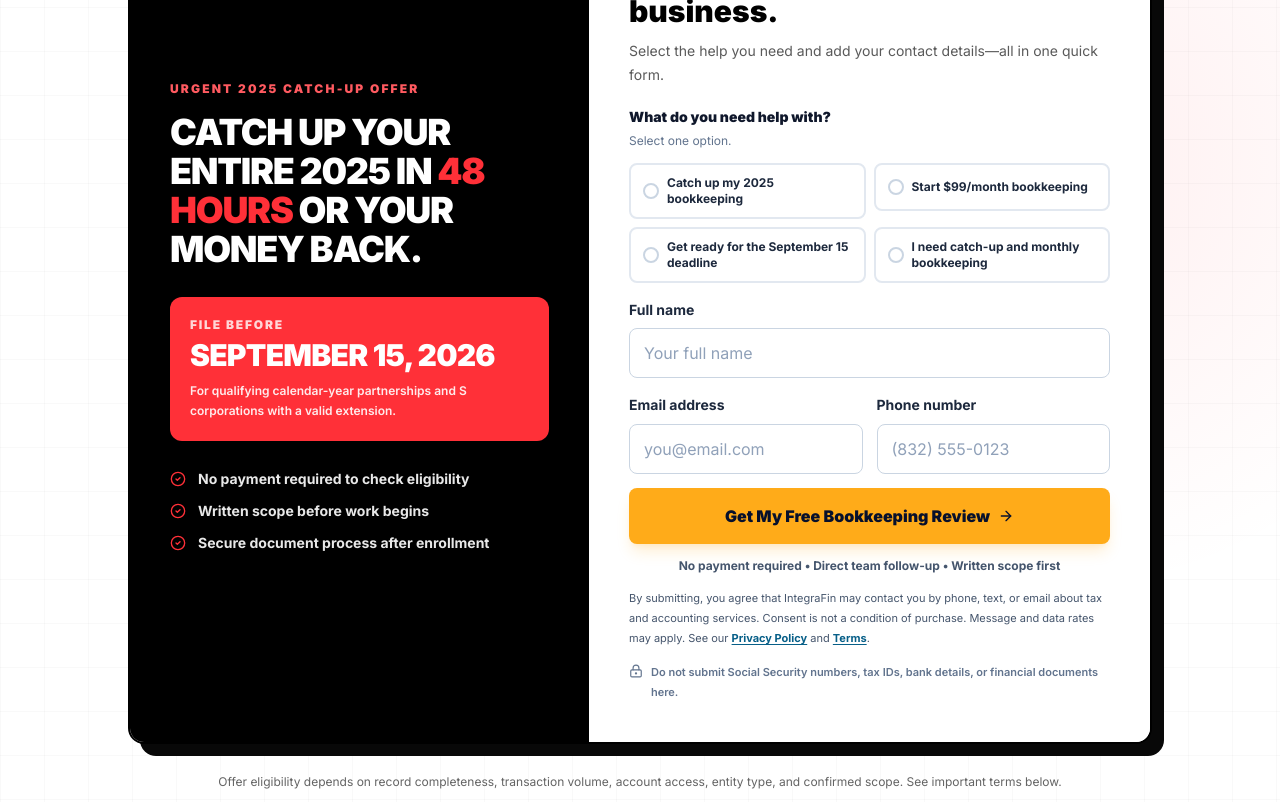
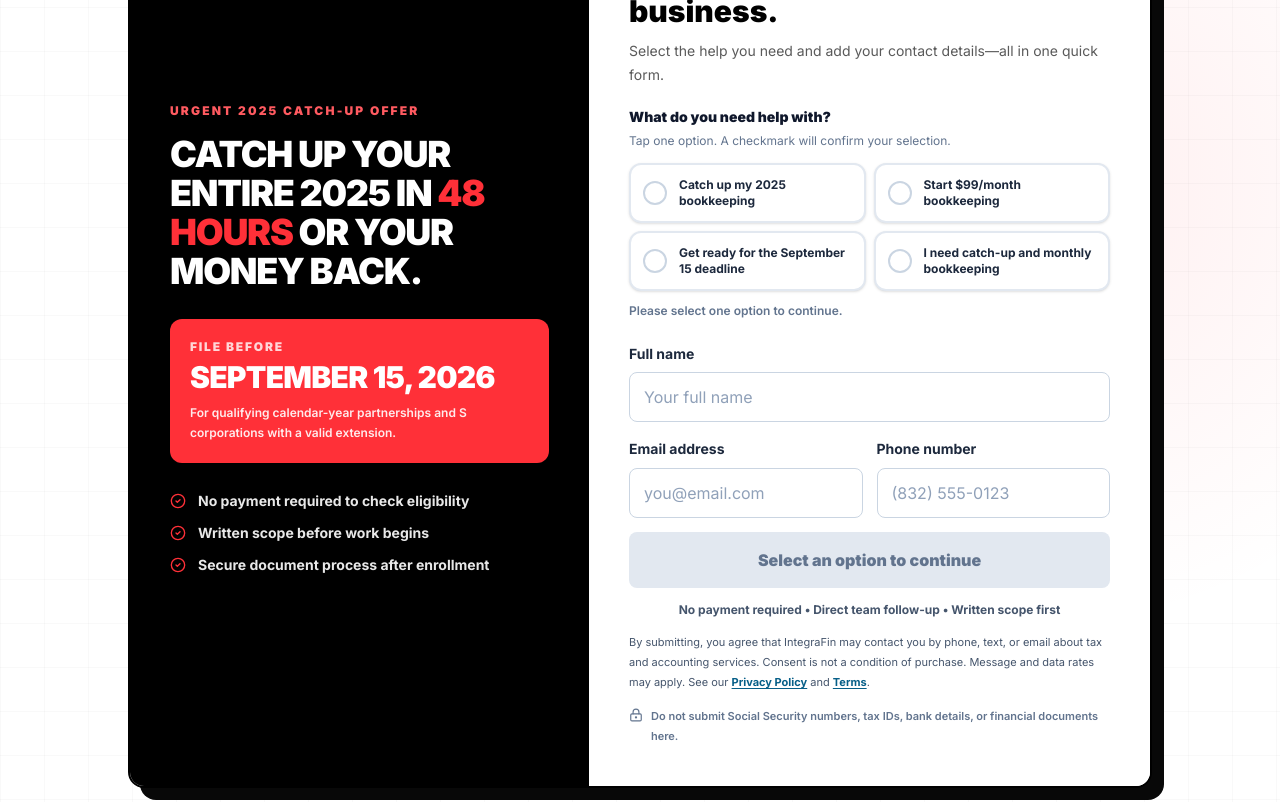
Before and after one commit to astitvarecruiter07-bot/integrafin.tax, a Next.js app: page /15-sep-offer in a window 1280 px wide. Shown: the part 1280-2082 px from the top of the page. Built offline with nearby package versions, Linux system fonts and the light colour scheme; no server answers; a web font is replaced by a local one.

Commit message:
Clarify lead form option selection

```diff
--- a/src/components/FacebookLandingLeadForm.tsx
+++ b/src/components/FacebookLandingLeadForm.tsx
@@ -3,7 +3,7 @@
 import Link from "next/link";
 import { useRef, useState } from "react";
 import { useRouter } from "next/navigation";
-import { ArrowRight, CheckCircle2, Loader2, LockKeyhole } from "lucide-react";
+import { ArrowRight, Check, CheckCircle2, Loader2, LockKeyhole } from "lucide-react";
 import { submitLead } from "@/app/actions/leads";
 import { getLeadAttribution } from "@/lib/attribution";
 import { baseEventParameters, trackEvent, useFormAnalytics } from "@/lib/analytics";
@@ -37,6 +37,7 @@ export default function FacebookLandingLeadForm({
   const [isPending, setIsPending] = useState(false);
   const [error, setError] = useState("");
   const [submitted, setSubmitted] = useState(false);
+  const [selectedService, setSelectedService] = useState<LeadService | "">("");
 
   async function handleSubmit(formData: FormData) {
     if (submittingRef.current) return;
@@ -126,17 +127,36 @@ export default function FacebookLandingLeadForm({
 
       <fieldset>
         <legend className="text-sm font-black text-slate-900">What do you need help with?</legend>
-        <p className="mt-1 text-xs leading-5 text-slate-500">Select one option.</p>
+        <p className="mt-1 text-xs leading-5 text-slate-500">Tap one option. A checkmark will confirm your selection.</p>
         <div className="mt-3 grid gap-2 sm:grid-cols-2">
           {serviceOptions.map((option) => (
             <label key={option.value} className="relative cursor-pointer">
-              <input type="radio" name="service" value={option.value} required className="peer sr-only" />
-              <span className="flex min-h-12 items-center rounded-lg border-2 border-slate-200 bg-white px-3 py-2.5 text-xs font-bold leading-4 text-slate-800 transition hover:border-[#ff3038] hover:bg-red-50 peer-checked:border-[#ff3038] peer-checked:bg-[#fff0f1] peer-checked:text-black peer-focus-visible:ring-4 peer-focus-visible:ring-[#ff3038]/20">
-                <span className="mr-2 flex h-4 w-4 shrink-0 items-center justify-center rounded-full border-2 border-slate-300 peer-checked:border-[#ff3038]" aria-hidden="true" />
+              <input
+                type="radio"
+                name="service"
+                value={option.value}
+                required
+                checked={selectedService === option.value}
+                onChange={() => setSelectedService(option.value)}
+                className="peer sr-only"
+              />
+              <span className="flex min-h-14 items-center rounded-xl border-2 border-slate-200 bg-white py-3 pl-12 pr-3 text-xs font-bold leading-4 text-slate-800 shadow-sm transition hover:-translate-y-0.5 hover:border-[#ff3038] hover:bg-red-50 peer-checked:border-[#ff3038] peer-checked:bg-[#fff0f1] peer-checked:text-black peer-checked:shadow-[0_0_0_3px_rgba(255,48,56,.12)] peer-focus-visible:ring-4 peer-focus-visible:ring-[#ff3038]/20">
                 {option.label}
+              </span>
+              <span className="pointer-events-none absolute left-3.5 top-1/2 flex h-6 w-6 -translate-y-1/2 items-center justify-center rounded-full border-2 border-slate-300 bg-white text-transparent transition peer-checked:border-[#ff3038] peer-checked:bg-[#ff3038] peer-checked:text-white" aria-hidden="true">
+                <Check className="h-4 w-4 stroke-[3]" />
               </span>
             </label>
           ))}
+        </div>
+        <div className="mt-3 min-h-6" aria-live="polite">
+          {selectedService ? (
+            <p className="flex items-center gap-2 text-xs font-black text-emerald-700">
+              <CheckCircle2 className="h-4 w-4" aria-hidden="true" /> Selection saved in this form
+            </p>
+          ) : (
+            <p className="text-xs font-semibold text-slate-500">Please select one option to continue.</p>
+          )}
         </div>
       </fieldset>
 
@@ -156,8 +176,8 @@ export default function FacebookLandingLeadForm({
         </div>
       </div>
 
-      <button type="submit" disabled={isPending} className="flex min-h-14 w-full items-center justify-center gap-2 rounded-lg bg-[#ffab19] px-5 text-base font-black text-[#07102c] shadow-lg shadow-[#ffab19]/20 transition hover:bg-[#ffc34f] focus:outline-none focus:ring-4 focus:ring-[#ffab19]/30 disabled:cursor-not-allowed disabled:opacity-70">
-        {isPending ? <><Loader2 className="h-4 w-4 animate-spin" aria-hidden="true" /> Sending securely...</> : <>Get My Free Bookkeeping Review <ArrowRight className="h-4 w-4" aria-hidden="true" /></>}
+      <button type="submit" disabled={isPending || !selectedService} className="flex min-h-14 w-full items-center justify-center gap-2 rounded-lg bg-[#ffab19] px-5 text-base font-black text-[#07102c] shadow-lg shadow-[#ffab19]/20 transition hover:bg-[#ffc34f] focus:outline-none focus:ring-4 focus:ring-[#ffab19]/30 disabled:cursor-not-allowed disabled:bg-slate-200 disabled:text-slate-500 disabled:shadow-none">
+        {isPending ? <><Loader2 className="h-4 w-4 animate-spin" aria-hidden="true" /> Sending securely...</> : selectedService ? <>Get My Free Bookkeeping Review <ArrowRight className="h-4 w-4" aria-hidden="true" /></> : <>Select an option to continue</>}
       </button>
 
       <p className="text-center text-xs font-bold text-slate-600">No payment required • Direct team follow-up • Written scope first</p>
```
